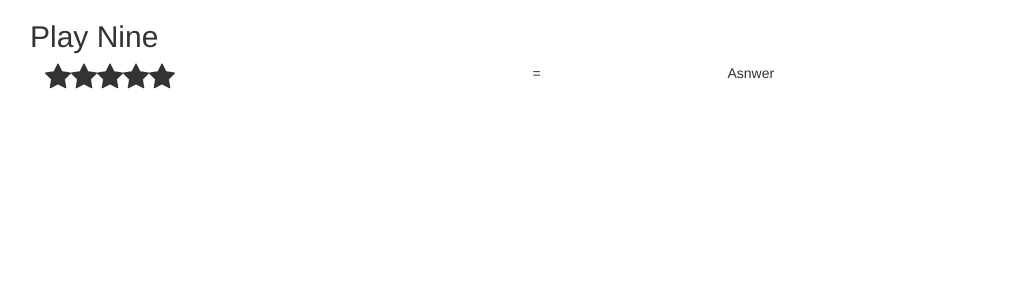
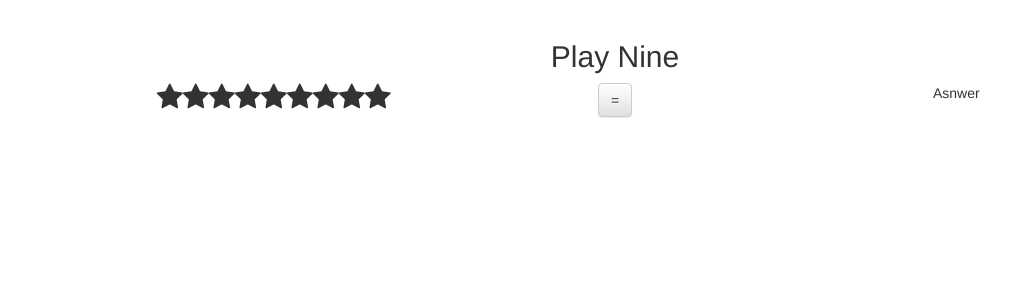
Before and after one commit to nic-lan/play-nine, a React (Create React App) app: page / in a window 1280 px wide. Shown: the top 300 px of the page, without its empty margins (25-1036 px from the left). Built offline with nearby package versions, Linux system fonts and the light colour scheme; the HTML template or start-up script is replaced by a standard one.

Commit message:
Add CheckButton and plug react-bootstrap grid system

```diff
--- a/src/App.js
+++ b/src/App.js
@@ -1,27 +1,30 @@
 import React, { Component } from 'react';
 import Stars from './Stars';
-import { Grid, Col, Row } from 'react-bootstrap';
+import CheckButton from './CheckButton';
+import { Pager, Grid, Col, Row } from 'react-bootstrap';
 
 class App extends Component {
   render() {
     return (
       <div className="App">
+        <Pager>
           <Grid>
-          <Row>
+            <Row className="Row">
               <h2>Play Nine</h2>
             </Row>
-          <Row>
-            <Col xs={5}>
-              <Stars starsNumber={5} />
+            <Row className="Row">
+              <Col xs={12} md={5} >
+                <Stars starsNumber={9} />
               </Col>
-            <Col xs={2}>
-              =
+              <Col xs={12} md={2}>
+                <CheckButton />
               </Col>
-            <Col xs={5}>
+              <Col xs={12} md={5}>
                 Asnwer
               </Col>
             </Row>
           </Grid>
+        </Pager>
       </div>
     )
   }
--- /dev/null
+++ b/src/CheckButton.js
@@ -0,0 +1,10 @@
+import React from 'react';
+import { Button } from 'react-bootstrap';
+
+const CheckButton = () => {
+  return(
+    <Button>=</Button>
+  )
+}
+
+export default CheckButton;
```
Also changed, not shown: 1 other file (tests, documents, lock files or other folders). Lines whose indentation alone changed are shown as unchanged.
